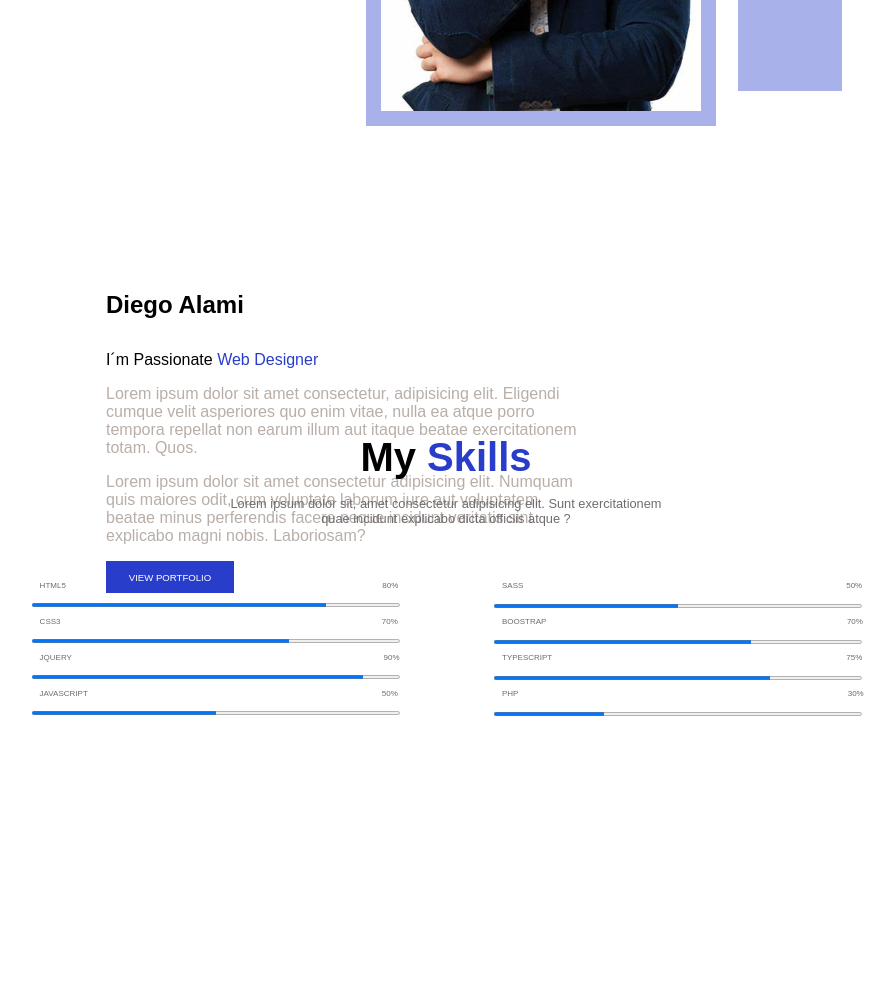
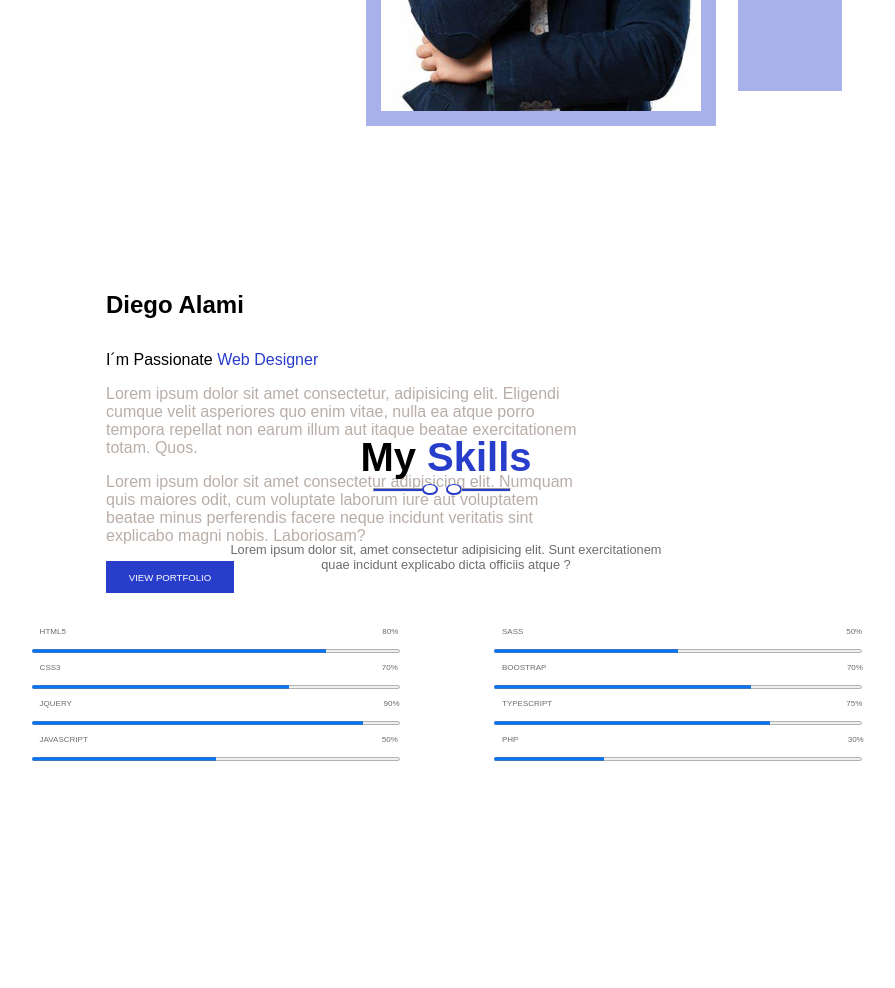
Before and after one commit to dalami/Portfolio, a plain HTML site: page index.html in a window 1280 px wide. Shown: the part 1335-2323 px from the top of the page, without its empty margins (194-1089 px from the left). Before the commit the page ends 2277 px from the top, so only its background shows below. Drawn offline with Linux system fonts and the light colour scheme.

Commit message:
separadores

```diff
--- a/index.html
+++ b/index.html
@@ -59,7 +59,10 @@
 
         <div class="skills">
             <h2 class="habilidades">My <abbr class="abbr-2" title="skills">Skills</abbr></h2>
-            <span> </span>
+            <hr class="linea-1">
+            <span class="oval"></span><span class="oval-2"></span>
+            <span class="oval-3"></span><span class="oval-4"></span>
+            <hr class="linea-2">
             <p class="habilidades-2">Lorem ipsum dolor sit, amet consectetur adipisicing elit. Sunt exercitationem quae incidunt explicabo
                 dicta officiis atque ?</p>
             <div class="porcentajes">
--- a/portfolio.css
+++ b/portfolio.css
@@ -155,6 +155,59 @@ p {
     color: #293dcb;
     text-decoration: none;
 }
+.oval{
+  border-color: 1px solid #293dcb;
+  background-color: #293dcb;
+  border-radius: 50%;
+  height: 0.7rem;
+  width: 1rem;
+  position: relative;
+  right: 1rem;
+}
+.oval-2{
+  border-color: 1px solid #293dcb;
+  background-color: #293dcb;
+  border-radius: 50%;
+  height: 0.7rem;
+  width: 1rem;
+  position: relative;
+  left: 0.5rem;
+  top: -0.7rem;
+}
+.oval-3{
+  height: 0.5rem;
+  width: 0.8rem;
+  background-color: white;
+  border-radius: 50%;
+  position: relative;
+  right: 1rem;
+  top: -1.3rem;
+}
+.oval-4{
+  height: 0.5rem;
+  width: 0.8rem;
+  background-color: white;
+  border-radius: 50%;
+  position: relative;
+  left: 0.5rem;
+  top: -1.8rem;
+}
+.linea-1{
+  width: 3rem;
+  height: 0.1rem;
+  background-color: #293dcb;
+  position: relative;
+  right: 3rem;
+  bottom: -0.5rem;
+}
+.linea-2{
+  width: 3rem;
+  height: 0.1rem;
+  background-color: #293dcb;
+  position: relative;
+  left: 2.5rem;
+  top: -2.1rem;
+}
 
 .barras {
     width: 24rem;
```
